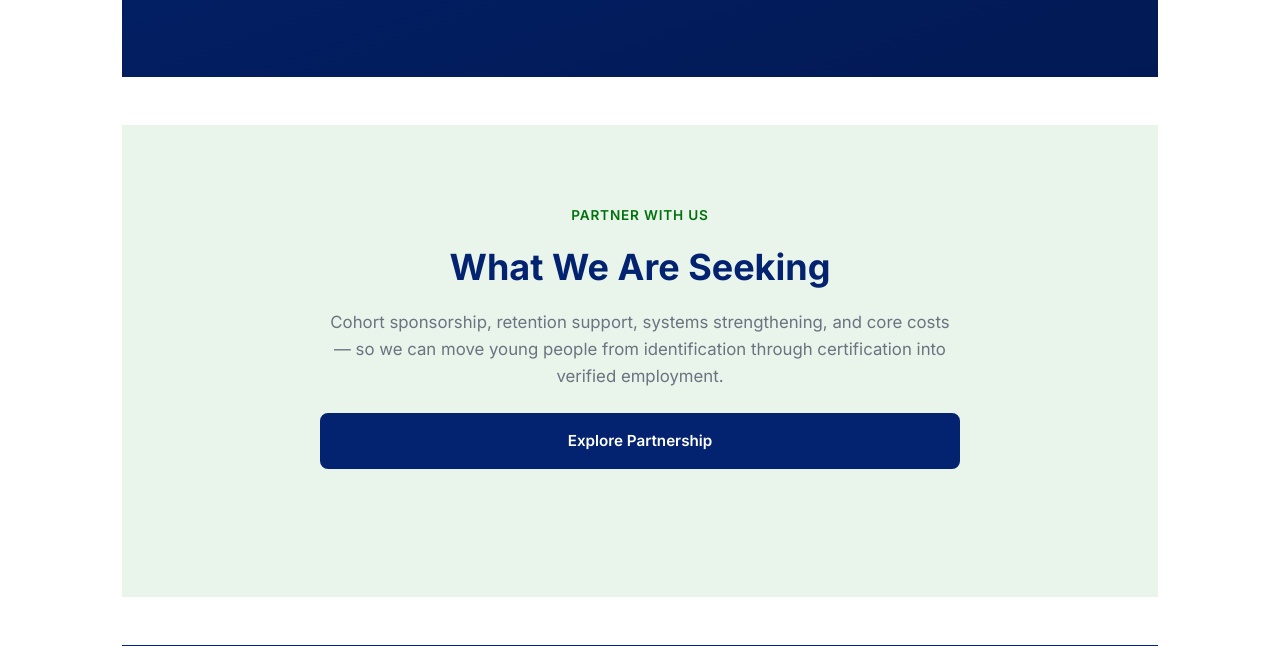
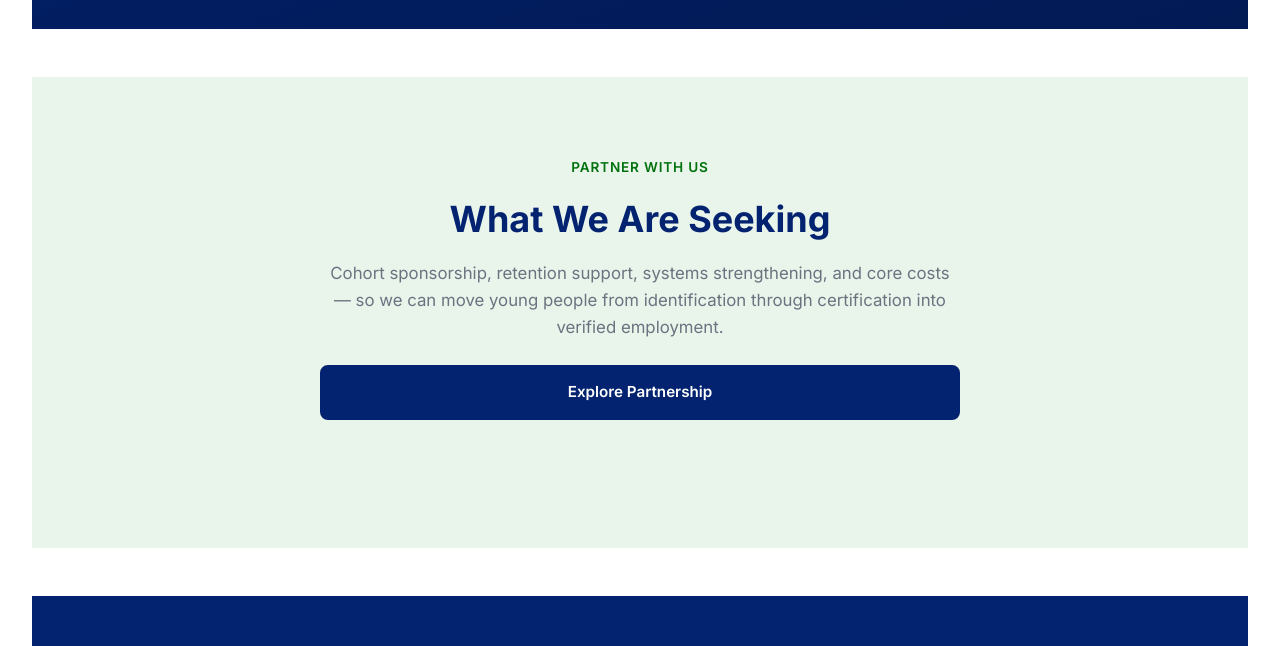
Before and after one commit to isgr870/Seyik-Website-, an Eleventy site: page index.html in a window 1280 px wide. Shown: the part 3871-4517 px from the top of the page. Built offline with nearby package versions, Linux system fonts and the light colour scheme; Eleventy itself is replaced by a stand-in of ours; files that its build step writes are made by us from their sources.

Commit message:
Force full desktop width layout – fix narrow mobile column on PC

```diff
--- a/styles.css
+++ b/styles.css
@@ -1180,3 +1180,69 @@ img, video, iframe {
   height: auto;
 }
 /* ===================================================== */
+
+/* =========================================================
+   FORCE FULL DESKTOP WIDTH – FINAL FIX
+   ========================================================= */
+
+html, body {
+  width: 100% !important;
+  max-width: 100% !important;
+  overflow-x: hidden !important;
+}
+
+/* Force every main container to expand on desktop */
+@media (min-width: 768px) {
+  body,
+  #root,
+  #app,
+  .app,
+  .wrapper,
+  .container,
+  .page,
+  .page-content,
+  main,
+  .content,
+  .main-content,
+  header,
+  footer,
+  section {
+    max-width: 100% !important;
+    width: 100% !important;
+  }
+
+  /* Centered readable content area (not too wide) */
+  .container,
+  .wrapper,
+  .page-content,
+  main > div,
+  .content-wrapper {
+    max-width: 1140px !important;
+    margin-left: auto !important;
+    margin-right: auto !important;
+    padding-left: 2rem !important;
+    padding-right: 2rem !important;
+    width: 100% !important;
+  }
+
+  /* Make sure grids become two columns */
+  .grid,
+  .cards,
+  .two-col,
+  .vision-mission,
+  .row {
+    display: grid !important;
+    grid-template-columns: 1fr 1fr !important;
+    gap: 2rem !important;
+  }
+}
+
+/* Extra large screens */
+@media (min-width: 1200px) {
+  .container,
+  .wrapper,
+  .page-content {
+    max-width: 1200px !important;
+  }
+}
+/* ========================================================= */
```
Also changed, not shown: 1 other file.
